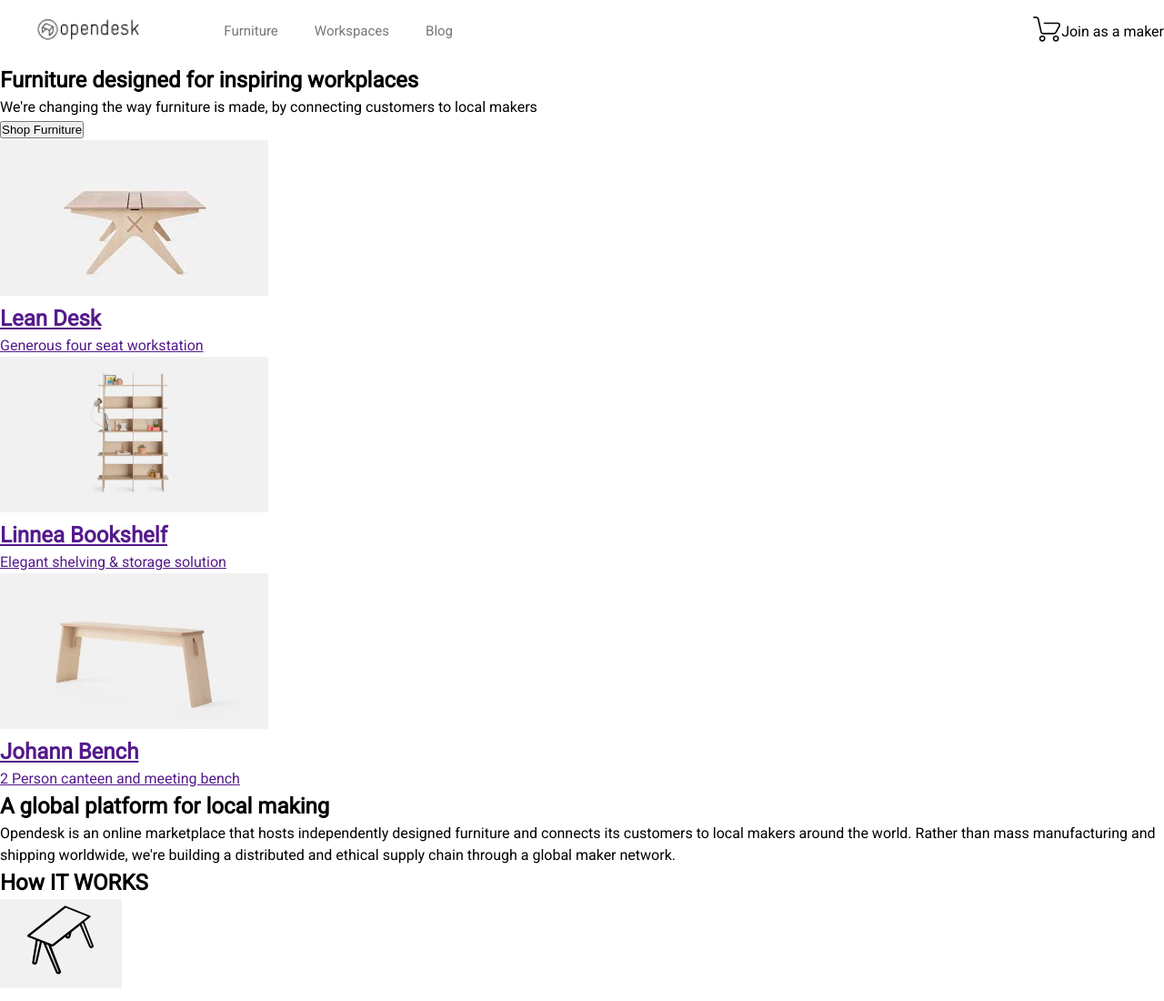
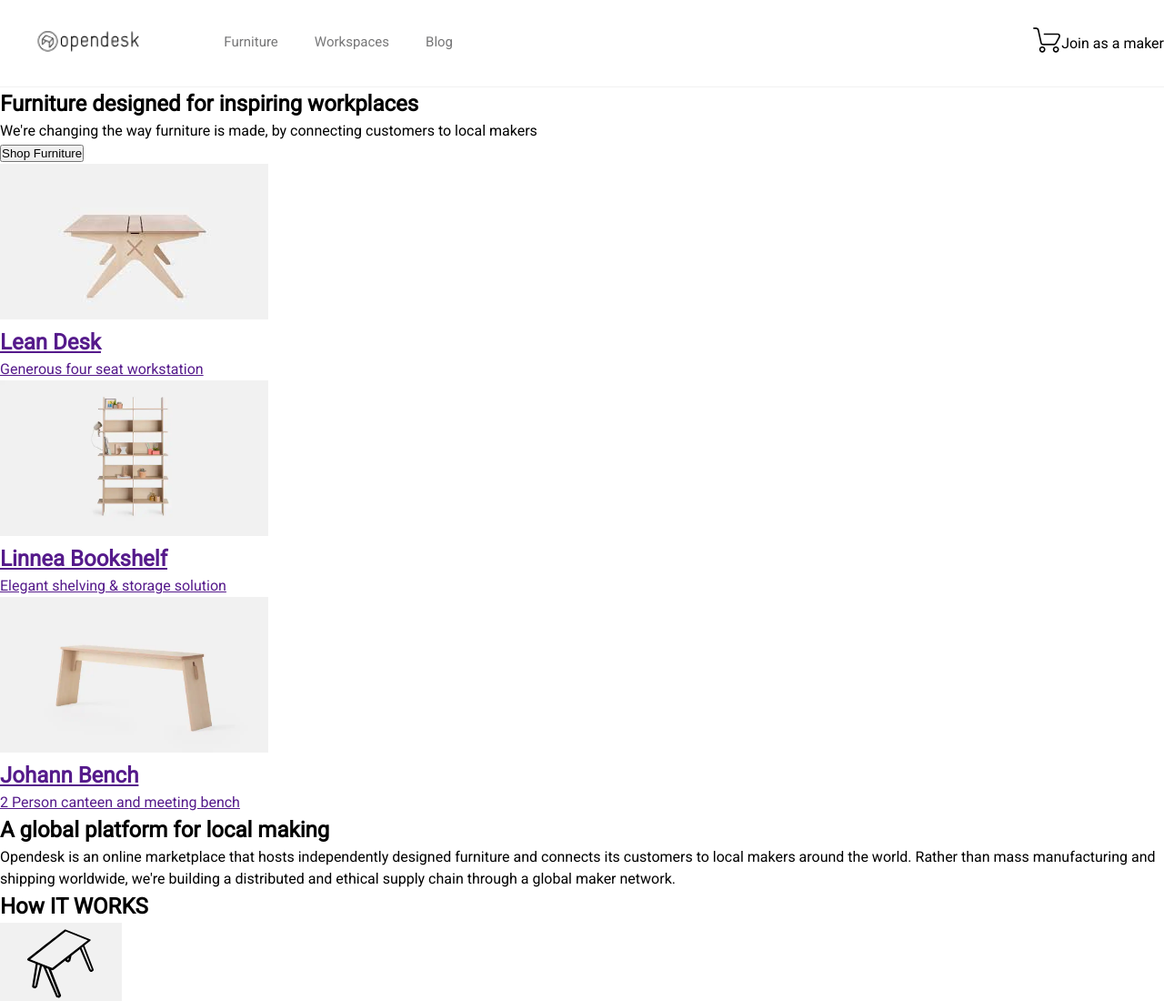
Before and after one commit to AbuMahir980/Opendesk.CC-Clone, a plain HTML site: page index.html in a window 1280 px wide. Shown: the top 1100 px of the page at 91% size. Drawn offline with Linux system fonts and the light colour scheme.

```diff
--- a/styles.css
+++ b/styles.css
@@ -18,12 +18,15 @@
     justify-content: space-between;
     align-items: center;
     /* padding: 0 30px; */
+    height: 12vh;
+    border-bottom: solid 1px #f1f1f1;
 }
 
 #navbar-container .navbar-content {
     display: flex;
     justify-content: flex-start;
     align-items: center;
+    height: 100%;
 }
 #navbar-container .navbar-content #logo {
     padding: 18px 16px 15px 37px;
```
